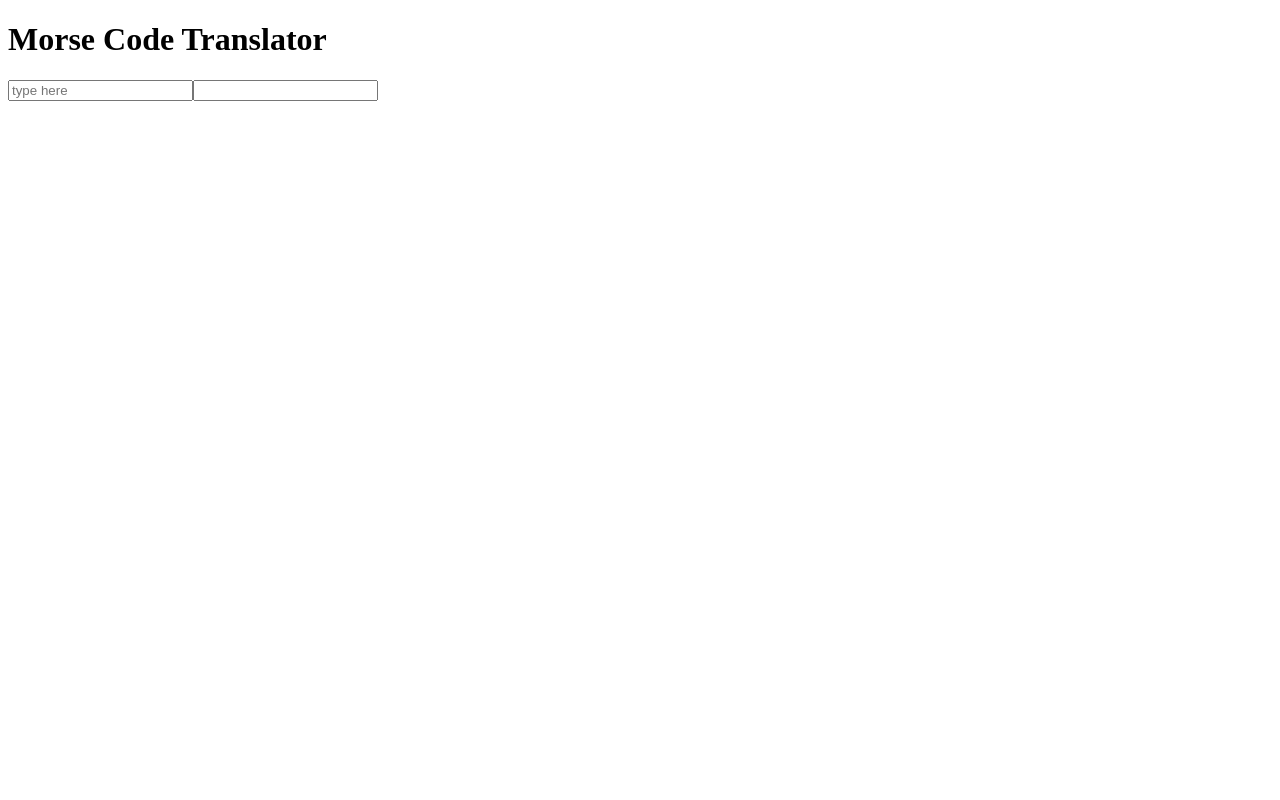
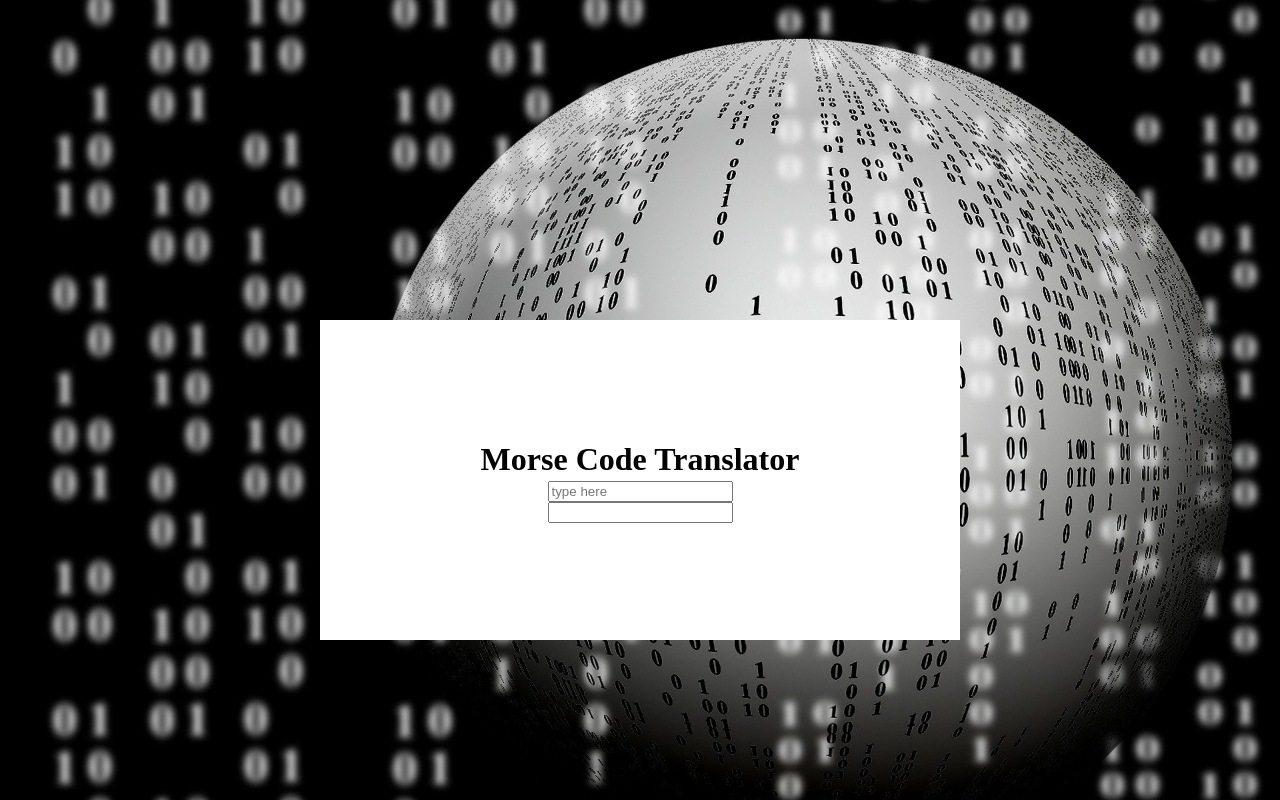
Before and after one commit to Ioannis-Kavalidis/morse-code-translator, a React (Create React App) app: page / in a window 1280 px wide. Built offline with nearby package versions, Linux system fonts and the light colour scheme.

Commit message:
added basic stuff in scss and background image

```diff
--- /dev/null
+++ b/src/scss/_main-content.scss
@@ -0,0 +1,6 @@
+*,
+*:before,
+*:after {
+  box-sizing: border-box;
+  margin: 0 auto;
+}
--- a/src/scss/main.scss
+++ b/src/scss/main.scss
@@ -1 +1,24 @@
-// your scss files should import here 💪🏻
+@import "main-content";
+
+body {
+  background-color: rgba(66, 59, 59, 0.226);
+  padding: 0 5%;
+  line-height: 1.4;
+  margin-top: 2rem;
+  background-image: url("../img/computers-view.jpg");
+  background-repeat: no-repeat;
+  background-size: cover;
+}
+
+.App {
+  background-color: #fff;
+  width: 40rem;
+  height: 20rem;
+
+  display: flex;
+  flex-wrap: wrap;
+  flex-direction: column;
+  align-items: center;
+  justify-content: center;
+  margin-top: 20rem;
+}
```
Also changed, not shown: src/img/computers-view.jpg (added).
